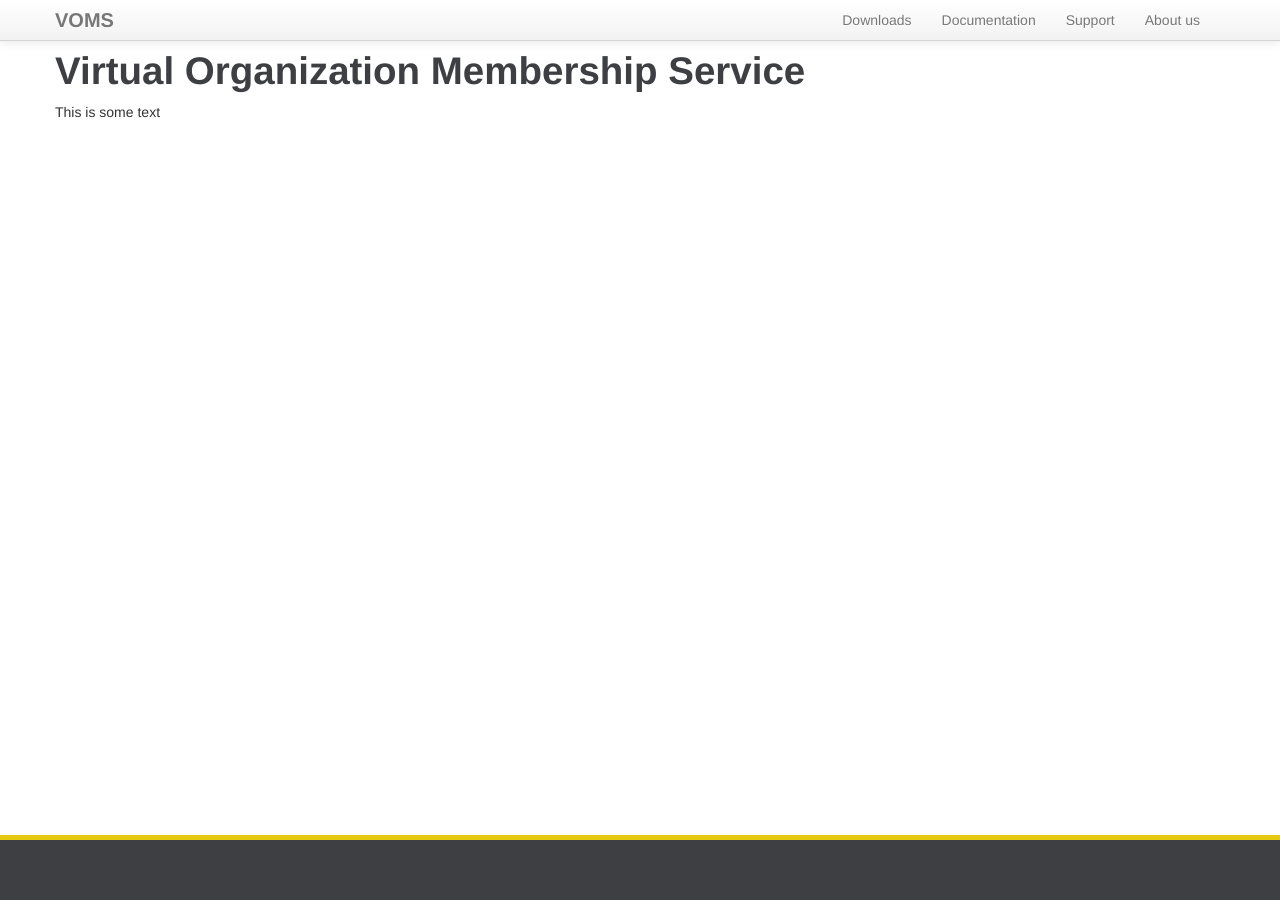
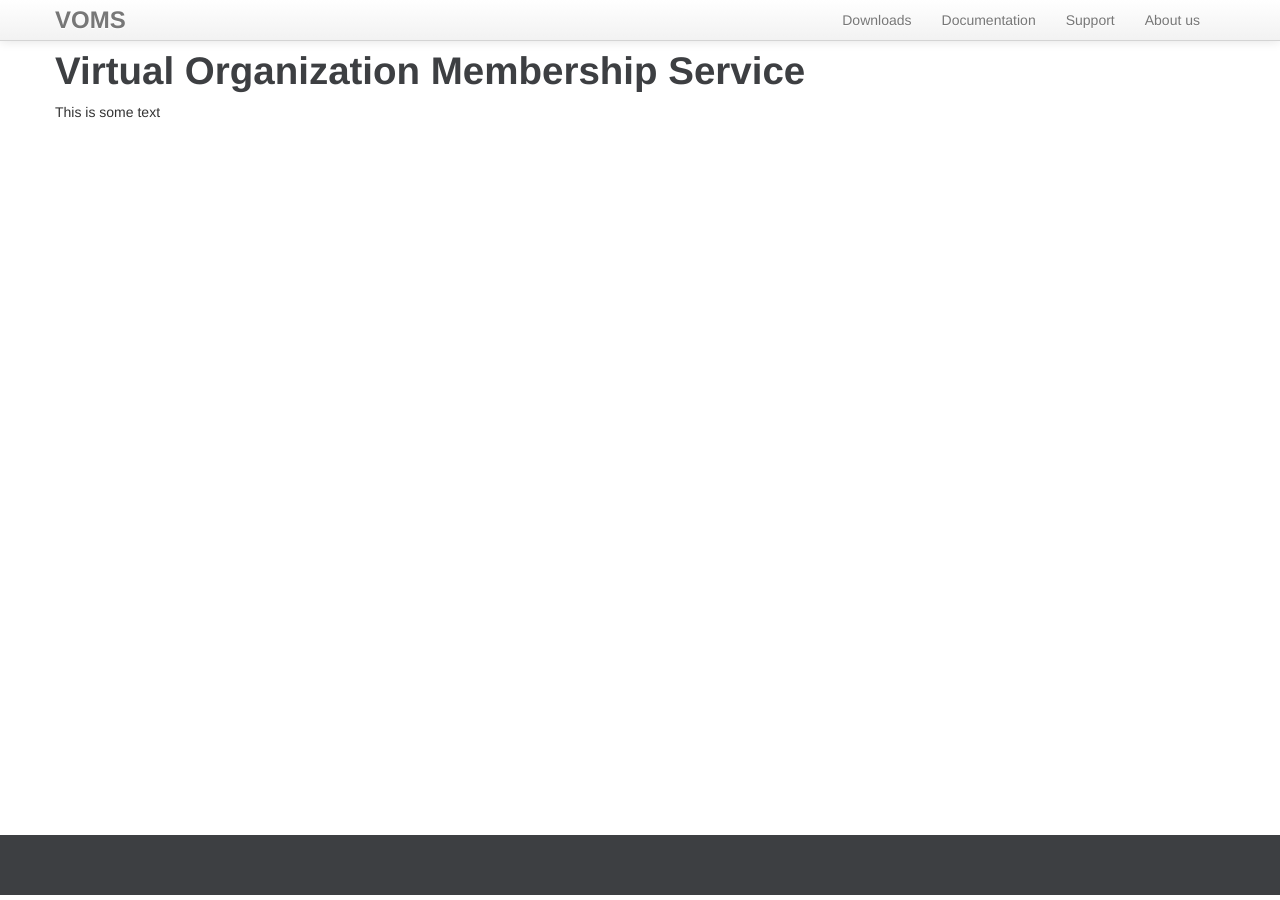
Before and after one commit to italiangrid/voms, a Jekyll site: the page built from index.md, in a window 1280 px wide. Built offline with Jekyll 4.4.1, drawn with Linux system fonts in a browser that asks for light colours; Markdown is read by kramdown in place of the engine named in the settings.

Commit message:
Removed yellow border from footer.

```diff
--- a/assets/css/style.css
+++ b/assets/css/style.css
@@ -23,7 +23,7 @@ html,body {
 }
 
 #footer{
-	border-top: 5px solid #e4c90f;
+	/* border-top: 5px solid #e4c90f;*/
 	background-color: #3d3f42;
 
 }
@@ -31,6 +31,7 @@ html,body {
 .highlight pre code {
 	font-size: 110%;
 }
+
 @media (max-width: 767px) {
         #footer {
           margin-left: -20px;
@@ -70,6 +71,6 @@ h1, h2, h3, h4, h5 {
 }
 **/
 .navbar .brand{
-	font-size:20px;
+	font-size:24px;
 	font-weight: bold;
 }
```
